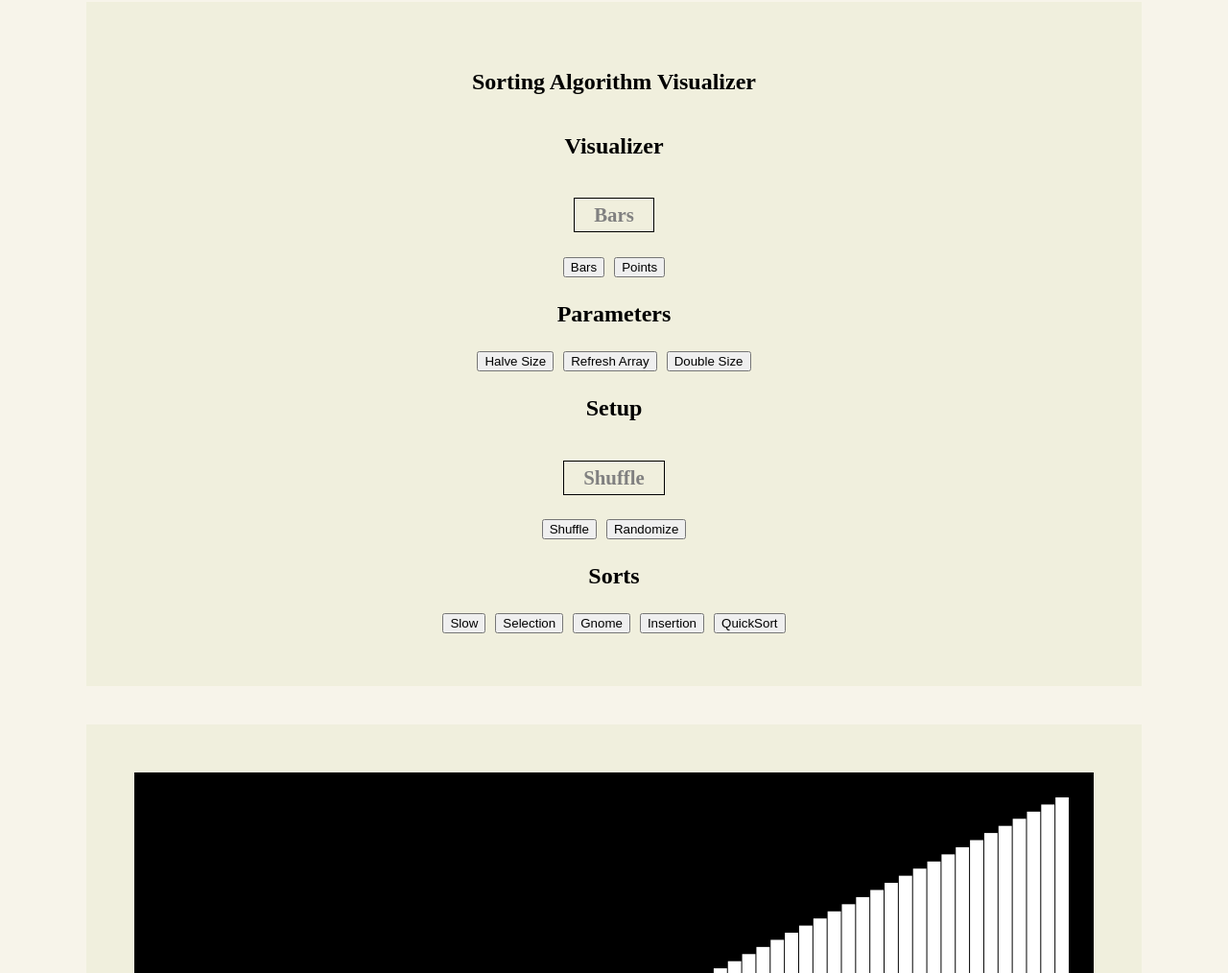
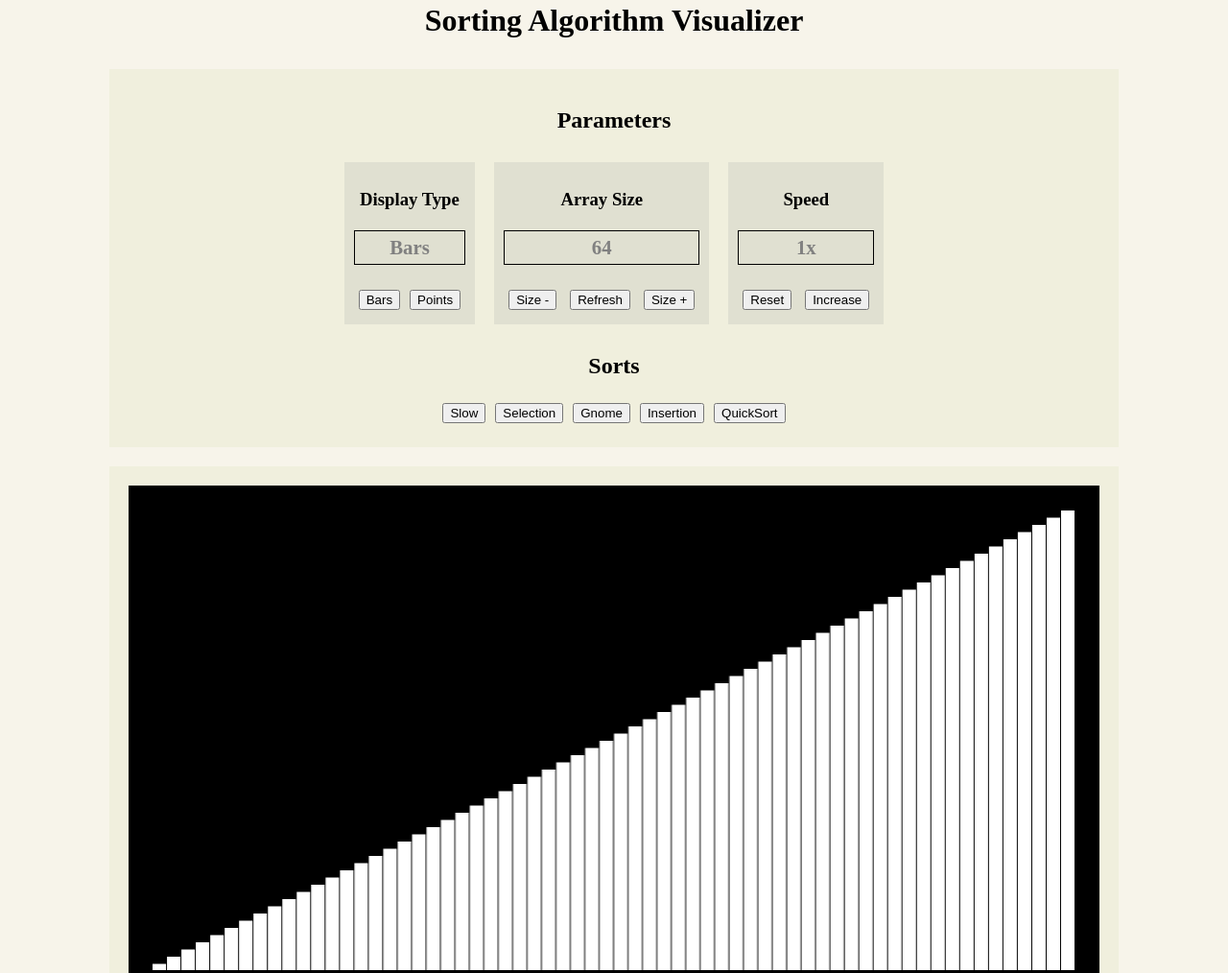
Before and after one commit to ZacharyJJones/CSI242, a plain HTML site: page projects/04-final-sorting_visualizer/sort.html in a window 1280 px wide. Shown: the part 26-1040 px from the top of the page at 96% size. Drawn offline with Linux system fonts and the light colour scheme.

Commit message:
more settings, speed-up via frame skipping

```diff
--- a/projects/04-final-sorting_visualizer/algo.js
+++ b/projects/04-final-sorting_visualizer/algo.js
@@ -245,7 +245,7 @@ function _quicksortProps(min, max, lowIndex, highIndex) {
 // ===============
 
 // Shuffles around existing values in the array
-async function algo_shuffle(array, canvas) {
+async function algo_util_shuffle(array, canvas) {
 	for (let i = 0; i < array.length; i++) {
 		const swapIndex = i + Math.floor(Math.random() * (array.length - i));
 		await display(array, canvas, {
@@ -265,7 +265,7 @@ async function algo_shuffle(array, canvas) {
 
 // Randomizes values of all elements in array.
 // - smooth value gradient is not guaranteed.
-async function algo_randomize(array, canvas) {
+async function algo_util_randomize(array, canvas) {
 	for (let i = 0; i < array.length; i++) {
 		array[i] = Math.ceil(Math.random() * array.length);
 		await display(array, canvas, {
@@ -286,7 +286,7 @@ async function algo_validate(array, canvas) {
 		const curr = array[i];
 
 		if (prev > curr) {
-			await display(array, canvas);
+			await display(array, canvas, { show: true });
 			return false;
 		}
 
@@ -301,6 +301,6 @@ async function algo_validate(array, canvas) {
 		});
 	}
 
-	await display(array, canvas);
+	await display(array, canvas, { show: true });
 	return true;
 }
--- a/projects/04-final-sorting_visualizer/draw.js
+++ b/projects/04-final-sorting_visualizer/draw.js
@@ -4,12 +4,21 @@
 
 // ========================================
 
-function _canvasDimensions(canvas) {}
+let _displaySpeedSkipCounter = 0;
 
 // ========================================
 
 // Callback method for displaying state at each comparison
 async function display(array, canvas, props) {
+	if (props !== undefined && props.show === undefined) {
+		_displaySpeedSkipCounter++;
+		if (_displaySpeedSkipCounter % settings["displaySpeed"] !== 0) {
+			return;
+		} else {
+			_displaySpeedSkipCounter = 0;
+		}
+	}
+
 	canvas.width = canvas.clientWidth;
 	canvas.height = canvas.clientWidth / 2;
 
@@ -31,23 +40,43 @@ async function display(array, canvas, props) {
 		}
 	*/
 
-	let drawMethod = undefined;
+	let drawMethod;
 	const displayType = settings["displayType"];
-	if (displayType === "_Points") {
-		//
+	if (displayType === "Points") {
+		drawMethod = _drawPoint;
 	} else {
 		drawMethod = _drawBar;
 	}
 
 	_drawArray(array, context, drawMethod, props);
-	await new Promise((resolve) => setTimeout(resolve, timeout));
+	await new Promise((resolve) =>
+		setTimeout(resolve, settings["displayTimeout"])
+	);
 }
 
 function _drawArray(array, ctx, drawMethod, props) {
+	// one-time computation of properties important for drawing
+
+	const canvasHalfWidth = ctx.canvas.width / 2;
+	const drawProps = {
+		evenWidth: ctx.canvas.width / array.length,
+		evenHeight: ctx.canvas.height / array.length,
+		smallArrayBorderAdjust: array.length < canvasHalfWidth ? 1 : 0,
+	};
+
+	draw = (a) => {
+		drawMethod(array, ctx, a, drawProps);
+	};
+
+	/**
+	 *
+	 *
+	 */
+
 	// Basic White Rects
 	ctx.clearRect(0, 0, ctx.canvas.width, ctx.canvas.height);
 	array.forEach((x, i) => {
-		drawMethod(array, ctx, i);
+		draw(i);
 	});
 
 	// If props are given, use them!
@@ -60,24 +89,22 @@ function _drawArray(array, ctx, drawMethod, props) {
 		if (props.activeBounds !== undefined) {
 			array.forEach((x, i) => {
 				if (i < props.activeBounds.min || props.activeBounds.max < i) {
-					drawMethod(array, ctx, i);
+					draw(i);
 				}
 			});
 		}
 
 		// Show compared indices
 		ctx.fillStyle = color_red;
-		if (props.compareIndex !== undefined)
-			drawMethod(array, ctx, props.compareIndex);
-		if (props.searchIndex !== undefined)
-			drawMethod(array, ctx, props.searchIndex);
+		if (props.compareIndex !== undefined) draw(props.compareIndex);
+		if (props.searchIndex !== undefined) draw(props.searchIndex);
 
 		// Show free colors
 		if (props.freeColors !== undefined) {
 			props.freeColors.forEach((item) => {
 				ctx.fillStyle = item.color;
 				for (let i = item.min; i <= item.max; i++) {
-					drawMethod(array, ctx, i);
+					draw(i);
 				}
 			});
 		}
@@ -87,17 +114,25 @@ function _drawArray(array, ctx, drawMethod, props) {
 	}
 }
 
-function _drawBar(array, ctx, index) {
-	const rectWidth = ctx.canvas.width / array.length;
-	const rectHeight = (ctx.canvas.height / array.length) * array[index];
-
-	const canvasHalfWidth = ctx.canvas.width / 2;
-	const smallArrayBorderAdjust = array.length < canvasHalfWidth ? 1 : 0;
-
+function _drawBar(
+	array,
+	ctx,
+	index,
+	{ evenWidth, evenHeight, smallArrayBorderAdjust }
+) {
 	ctx.fillRect(
-		rectWidth * index,
+		evenWidth * index,
 		0,
-		rectWidth - smallArrayBorderAdjust,
-		rectHeight - smallArrayBorderAdjust
+		evenWidth - smallArrayBorderAdjust,
+		evenHeight * array[index] - smallArrayBorderAdjust
 	);
 }
+
+function _drawPoint(array, ctx, index, { evenWidth, evenHeight }) {
+	ctx.fillRect(
+		evenWidth * index,
+		evenHeight * (array[index] - 1),
+		Math.max(1, evenWidth),
+		Math.max(1, evenHeight)
+	);
+}
--- a/projects/04-final-sorting_visualizer/sort.css
+++ b/projects/04-final-sorting_visualizer/sort.css
@@ -1,3 +1,11 @@
+:root {
+	--color-body: #f7f4ea;
+	--color-section: #f0efdd;
+	--color-option: #e0e0d1;
+}
+
+/*  */
+
 .center {
 	display: flex;
 	justify-content: center;
@@ -12,7 +20,7 @@
 }
 
 body {
-	background-color: #f7f4ea;
+	background-color: var(--color-body);
 }
 
 h1,
@@ -22,6 +30,24 @@ h2 {
 
 /*  */
 
+section {
+	width: 80%;
+
+	margin: 10px;
+
+	padding: 20px;
+	background-color: var(--color-section);
+}
+
+/*  */
+
+.option-group {
+	background-color: var(--color-option);
+
+	padding: 10px;
+	margin: 10px;
+}
+
 .setting {
 	font-size: 130%;
 	font-weight: bold;
@@ -30,17 +56,6 @@ h2 {
 	padding: 5px 20px;
 
 	border: 1px solid black;
-}
-
-/*  */
-
-section {
-	width: 80%;
-
-	margin: 20px 0px;
-
-	padding: 50px;
-	background-color: #f0efdd;
 }
 
 button {
@@ -62,9 +77,9 @@ canvas {
 }
 
 /* Media */
-
+/*
 @media (min-width: 1250px) {
 	section {
 		width: 1000px;
 	}
-}
+} */
--- a/projects/04-final-sorting_visualizer/sort.html
+++ b/projects/04-final-sorting_visualizer/sort.html
@@ -19,44 +19,26 @@
 		<!--  -->
 	</header>
 
+	<h1 class="center">Sorting Algorithm Visualizer</h1>
+
 	<section>
-
-		<h1 class="center">Sorting Algorithm Visualizer</h1>
 		<div>
+			<h2 class="center">Parameters</h2>
 			<div class="center">
-				<h2>Visualizer</h2>
-			</div>
-			<div class="center">
-				<p class="setting" id="set-displayType">Bars</p>
-			</div>
+				<div class="option-group">
+					<h3 class="center">Display Type</h3>
+					<p class="center setting" id="set-displayType">Bars</p>
 					<div class="center">
 						<button id="vis-bars">Bars</button>
 						<button id="vis-points">Points</button>
 					</div>
-
-			<div class="center">
-				<h2>Parameters</h2>
-			</div>
-			<div class="center">
-				<button id="arr-size-down">
-					Halve Size
-				</button>
-				<button id="arr-refresh">
-					Refresh Array
-				</button>
-				<button id="arr-size-up">
-					Double Size
-				</button>
-			</div>
 				</div>
 
-		<div>
-			<div class="center">
-				<h2>Setup</h2>
-			</div>
-			<div class="center">
-				<p class="setting" id="set-randomize">Shuffle</p>
-			</div>
+
+				<!-- <div class="option-group">
+					<h3 class="center">Pre-Sort</h3>
+					<p class="center setting" id="set-randomize">Shuffle</p>
+
 					<div class="center">
 						<button id="arr-shuffle">
 							Shuffle
@@ -64,6 +46,33 @@
 						<button id="arr-random">
 							Randomize
 						</button>
+					</div>
+				</div> -->
+
+
+				<div class="option-group">
+					<h3 class="center">Array Size</h3>
+					<p class="center setting" id="set-arraySize">64</p>
+
+					<button id="arr-size-down">
+						Size -
+					</button>
+					<button id="arr-refresh">
+						Refresh
+					</button>
+					<button id="arr-size-up">
+						Size +
+					</button>
+				</div>
+
+
+				<div class="option-group">
+					<h3 class="center">Speed</h3>
+					<p class="center setting" id="set-speedMult">1x</p>
+
+					<button id="set-spd-reset">Reset</button>
+					<button id="set-spd-up">Increase</button>
+				</div>
 			</div>
 		</div>
 
--- a/projects/04-final-sorting_visualizer/sort.js
+++ b/projects/04-final-sorting_visualizer/sort.js
@@ -3,9 +3,6 @@ const color_grey = "#AAA";
 const color_blue = "#6495ED";
 const color_orange = "#FFBF00";
 const color_green = "#50C878";
-
-// const canvasWidth = 1000;
-// const canvasHeight = 600;
 
 const timeout = 0;
 
@@ -15,6 +12,9 @@ let sortingArray = [];
 const settings = {
 	displayType: "Bars", // can also be "Points"
 	randomizeType: "Shuffle", // Can also be "Randomize"
+	arraySizePow: 6,
+	displaySpeed: 1,
+	displayTimeout: 10,
 };
 
 // ==========================
@@ -32,12 +32,21 @@ window.addEventListener("load", () => {
 
 	document.getElementById("vis-bars").addEventListener("click", () => {
 		_setDisplayType(document.getElementById("vis-bars").innerText);
-		display(array, canvas);
+		display(sortingArray, canvas, { show: true });
 	});
 	document.getElementById("vis-points").addEventListener("click", () => {
 		_setDisplayType(document.getElementById("vis-points").innerText);
-		display(array, canvas);
+		display(sortingArray, canvas, { show: true });
 	});
+
+	//
+
+	// document.getElementById("arr-shuffle").addEventListener("click", () => {
+	// 	_setRandomizeType(document.getElementById("arr-shuffle").innerText);
+	// });
+	// document.getElementById("arr-random").addEventListener("click", () => {
+	// 	_setRandomizeType(document.getElementById("arr-random").innerText);
+	// });
 
 	//
 
@@ -51,15 +60,6 @@ window.addEventListener("load", () => {
 	});
 	document.getElementById("arr-refresh").addEventListener("click", () => {
 		_refreshSortingArray(canvas);
-	});
-
-	//
-
-	document.getElementById("arr-shuffle").addEventListener("click", () => {
-		algo_shuffle(sortingArray, canvas);
-	});
-	document.getElementById("arr-random").addEventListener("click", () => {
-		algo_randomize(sortingArray, canvas);
 	});
 
 	//
@@ -82,19 +82,29 @@ window.addEventListener("load", () => {
 // ====================================
 
 async function _invokeSort(array, canvas, sortMethod) {
-	// if (await algo_validate(array, canvas)) {
-	// 	return;
-	// }
-	await algo_shuffle(array, canvas);
+	jumpToId(canvas.id);
+	await _preSortRandomize(array, canvas);
 
 	await sortMethod(array, canvas);
 
 	await algo_validate(array, canvas);
 }
 
+async function _preSortRandomize(array, canvas) {
+	const setting = settings["randomizeType"];
+	let mixupFunction;
+	if (setting === "Randomize") {
+		mixupFunction = algo_util_randomize;
+	} else {
+		mixupFunction = algo_util_shuffle;
+	}
+
+	await mixupFunction(array, canvas);
+}
+
 function _refreshSortingArray(canvas) {
 	sortingArray = _initArray(sortSize);
-	display(sortingArray, canvas);
+	display(sortingArray, canvas, { show: true });
 }
 
 function _initArray(size) {
@@ -109,9 +119,15 @@ function _initArray(size) {
 
 function _setArraySize(size) {
 	sortSize = clampNum(size, 1, Math.pow(2, 12));
+	settings[""];
 }
 
 function _setDisplayType(type) {
 	settings["displayType"] = type;
 	document.getElementById("set-displayType").innerText = type;
 }
+
+function _setRandomizeType(type) {
+	settings["randomizeType"] = type;
+	document.getElementById("set-randomize").innerText = type;
+}
--- a/projects/04-final-sorting_visualizer/utils.js
+++ b/projects/04-final-sorting_visualizer/utils.js
@@ -7,3 +7,10 @@ function swap(array, index1, index2) {
 	array[index1] = array[index2];
 	array[index2] = a;
 }
+
+// https://stackoverflow.com/questions/13735912/anchor-jumping-by-using-javascript
+function jumpToId(id) {
+	const url = location.href;
+	location.href = `#${id}`;
+	history.replaceState(null, null, url);
+}
```
Lines whose indentation alone changed are shown as unchanged.
